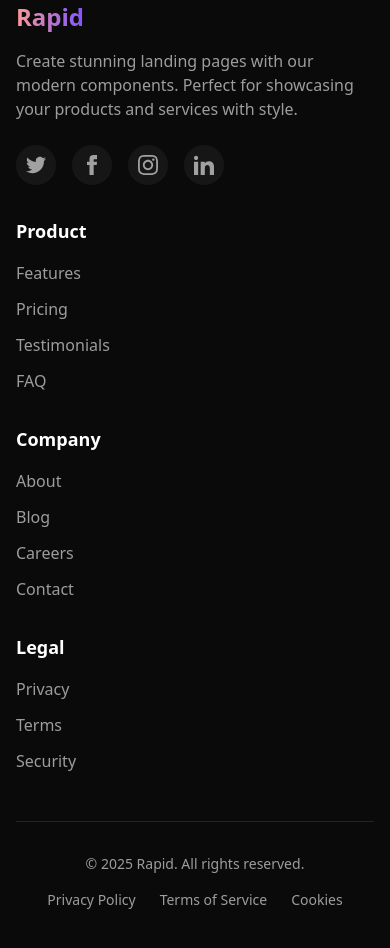
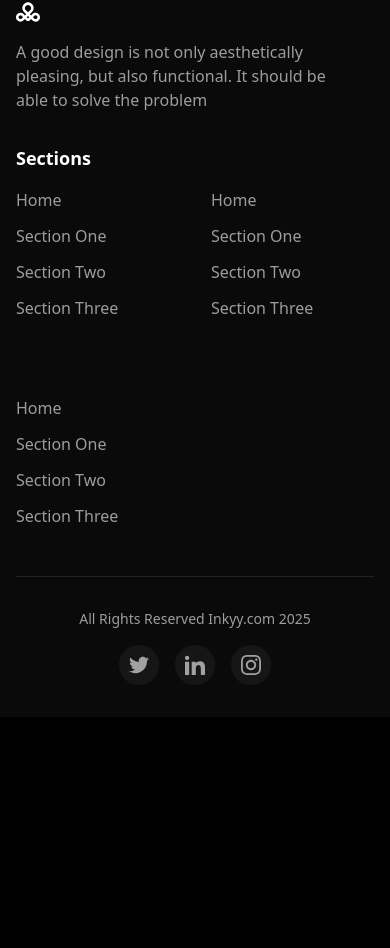
Before and after one commit to AhmedMahmoud100/landing-page-task, a Next.js app: page / in a window 390 px wide. Shown: the part 4966-5914 px from the top of the page. After the commit the page ends 5683 px from the top, so only its background shows below. Built offline with nearby package versions, Linux system fonts and the light colour scheme.

Commit message:
refact: fix locales and styles

```diff
--- a/src/components/sections/Footer.tsx
+++ b/src/components/sections/Footer.tsx
@@ -1,61 +1,90 @@
 import React from 'react';
 import Link from 'next/link';
 import Container from '../ui/Container';
-import { InstagramIcon, TwitterIcon, FacebookIcon, LinkedInIcon } from '../icons';
+import { TwitterIcon, LinkedInIcon, InstagramIcon } from '../icons';
+import SquidLogo from '../icons/SquidLogo';
 
 const Footer = () => {
   const currentYear = new Date().getFullYear();
 
-  const footerLinks = [
-    {
-      title: 'Product',
-      links: [
-        { name: 'Features', href: '#features' },
-        { name: 'Pricing', href: '#' },
-        { name: 'Testimonials', href: '#' },
-        { name: 'FAQ', href: '#' },
-      ],
-    },
-    {
-      title: 'Company',
-      links: [
-        { name: 'About', href: '#' },
-        { name: 'Blog', href: '#' },
-        { name: 'Careers', href: '#' },
-        { name: 'Contact', href: '#contact' },
-      ],
-    },
-    {
-      title: 'Legal',
-      links: [
-        { name: 'Privacy', href: '#' },
-        { name: 'Terms', href: '#' },
-        { name: 'Security', href: '#' },
-      ],
-    },
+  const sectionLinks = [
+    { name: 'Home', href: '#' },
+    { name: 'Section One', href: '#' },
+    { name: 'Section Two', href: '#' },
+    { name: 'Section Three', href: '#' },
   ];
 
   const socialLinks = [
     { name: 'Twitter', icon: <TwitterIcon />, href: '#' },
-    {
-      name: 'Facebook', icon: <FacebookIcon />, href: '#'
-    },
-    {
-      name: 'Instagram', icon: <InstagramIcon />, href: '#'
-    },
-    {
-      name: 'LinkedIn', icon: <LinkedInIcon />, href: '#'
-    },
+    { name: 'LinkedIn', icon: <LinkedInIcon />, href: '#' },
+    { name: 'Instagram', icon: <InstagramIcon />, href: '#' },
   ];
 
   return (
-    <footer className="bg-[#0a0a0a] py-12 border-t border-white/10">
+    <footer className="bg-[#0a0a0a] text-white">
       <Container>
-        <div className="grid grid-cols-1 md:grid-cols-2 lg:grid-cols-5 gap-8">
-          <div className="lg:col-span-2">
-            <Link href="/" className="text-2xl font-bold gradient-text inline-block mb-4">Rapid</Link>
-            <p className="text-white/60 mb-6 max-w-md">
-              Create stunning landing pages with our modern components. Perfect for showcasing your products and services with style.
+        <div className="py-12">
+          <div className="grid grid-cols-1 md:grid-cols-12 gap-8">
+            <div className="md:col-span-4">
+              <SquidLogo />
+              <p className="text-white/60 mt-4 max-w-xs">
+                A good design is not only aesthetically pleasing, but also functional. It should be able to solve the problem
+              </p>
+            </div>
+
+            <div className="md:col-span-8 grid grid-cols-2 md:grid-cols-3 gap-8">
+              <div>
+                <h3 className="font-semibold text-lg mb-4">Sections</h3>
+                <ul className="space-y-3">
+                  {sectionLinks.map((link, linkIndex) => (
+                    <li key={linkIndex}>
+                      <Link
+                        href={link.href}
+                        className="text-white/60 hover:text-white transition-colors"
+                      >
+                        {link.name}
+                      </Link>
+                    </li>
+                  ))}
+                </ul>
+              </div>
+              <div>
+                <h3 className="font-semibold text-lg mb-4 text-[#0a0a0a]">.</h3>
+                <ul className="space-y-3">
+                  {sectionLinks.map((link, linkIndex) => (
+                    <li key={linkIndex}>
+                      <Link
+                        href={link.href}
+                        className="text-white/60 hover:text-white transition-colors"
+                      >
+                        {link.name}
+                      </Link>
+                    </li>
+                  ))}
+                </ul>
+              </div>
+              <div>
+                <h3 className="font-semibold text-lg mb-4 text-[#0a0a0a]">.</h3>
+                <ul className="space-y-3">
+                  {sectionLinks.map((link, linkIndex) => (
+                    <li key={linkIndex}>
+                      <Link
+                        href={link.href}
+                        className="text-white/60 hover:text-white transition-colors"
+                      >
+                        {link.name}
+                      </Link>
+                    </li>
+                  ))}
+                </ul>
+              </div>
+            </div>
+          </div>
+        </div>
+
+        <div className="border-t border-white/10 py-8 flex flex-col md:flex-row justify-between items-center">
+          <p className="text-white/60 text-sm mb-4 md:mb-0">
+            All Rights Reserved Inkyy.com {currentYear}
           </p>
           <div className="flex space-x-4">
             {socialLinks.map((link, index) => (
@@ -70,36 +99,6 @@ const Footer = () => {
             ))}
           </div>
         </div>
-
-          {footerLinks.map((column, index) => (
-            <div key={index}>
-              <h3 className="font-semibold text-lg mb-4">{column.title}</h3>
-              <ul className="space-y-3">
-                {column.links.map((link, linkIndex) => (
-                  <li key={linkIndex}>
-                    <Link
-                      href={link.href}
-                      className="text-white/60 hover:text-white transition-colors"
-                    >
-                      {link.name}
-                    </Link>
-                  </li>
-                ))}
-              </ul>
-            </div>
-          ))}
-        </div>
-
-        <div className="border-t border-white/10 mt-12 pt-8 flex flex-col md:flex-row justify-between items-center">
-          <p className="text-white/60 text-sm mb-4 md:mb-0">
-            &copy; {currentYear} Rapid. All rights reserved.
-          </p>
-          <div className="flex space-x-6">
-            <Link href="#" className="text-white/60 hover:text-white text-sm transition-colors">Privacy Policy</Link>
-            <Link href="#" className="text-white/60 hover:text-white text-sm transition-colors">Terms of Service</Link>
-            <Link href="#" className="text-white/60 hover:text-white text-sm transition-colors">Cookies</Link>
-          </div>
-        </div>
       </Container>
     </footer>
   );
```
Lines whose indentation alone changed are shown as unchanged.
